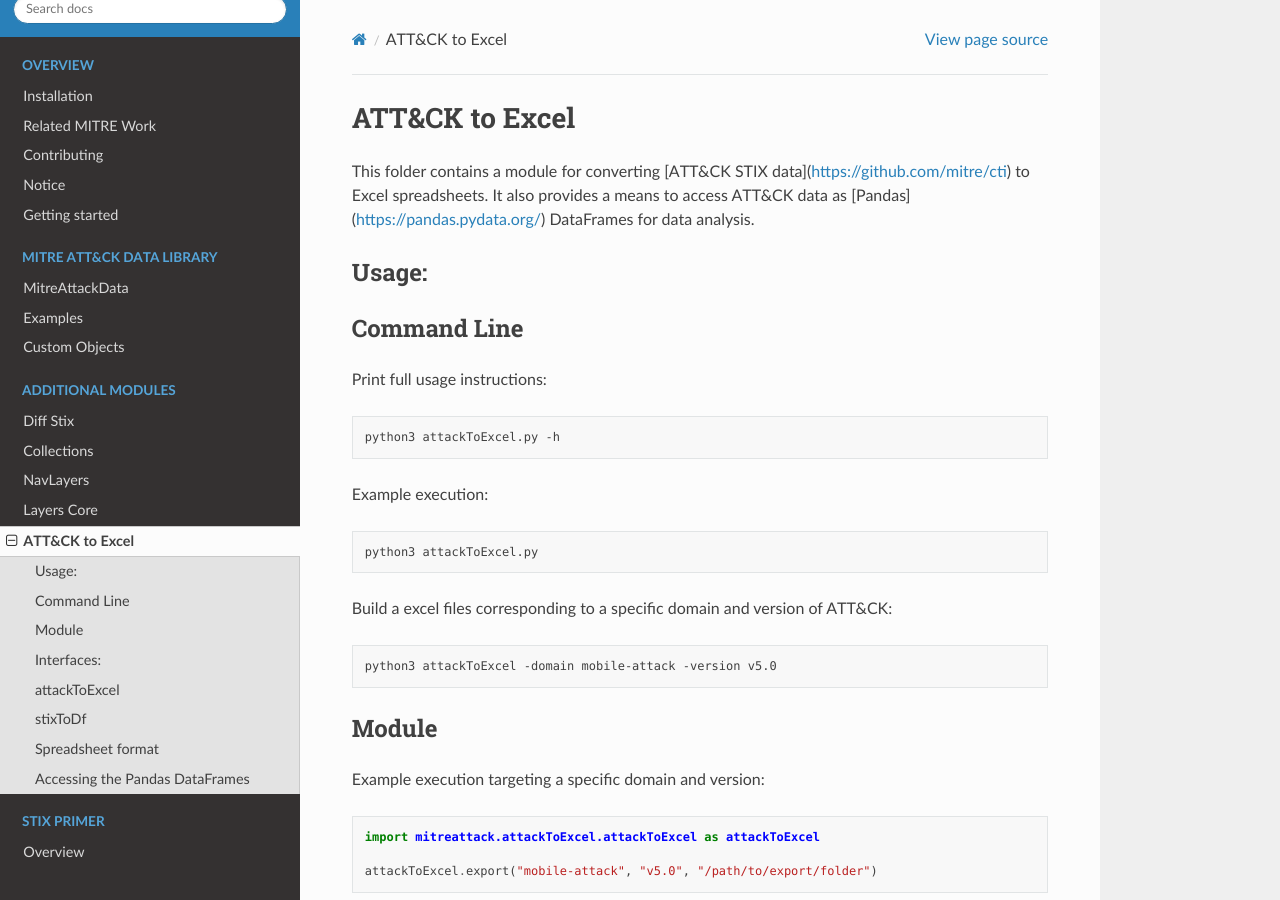
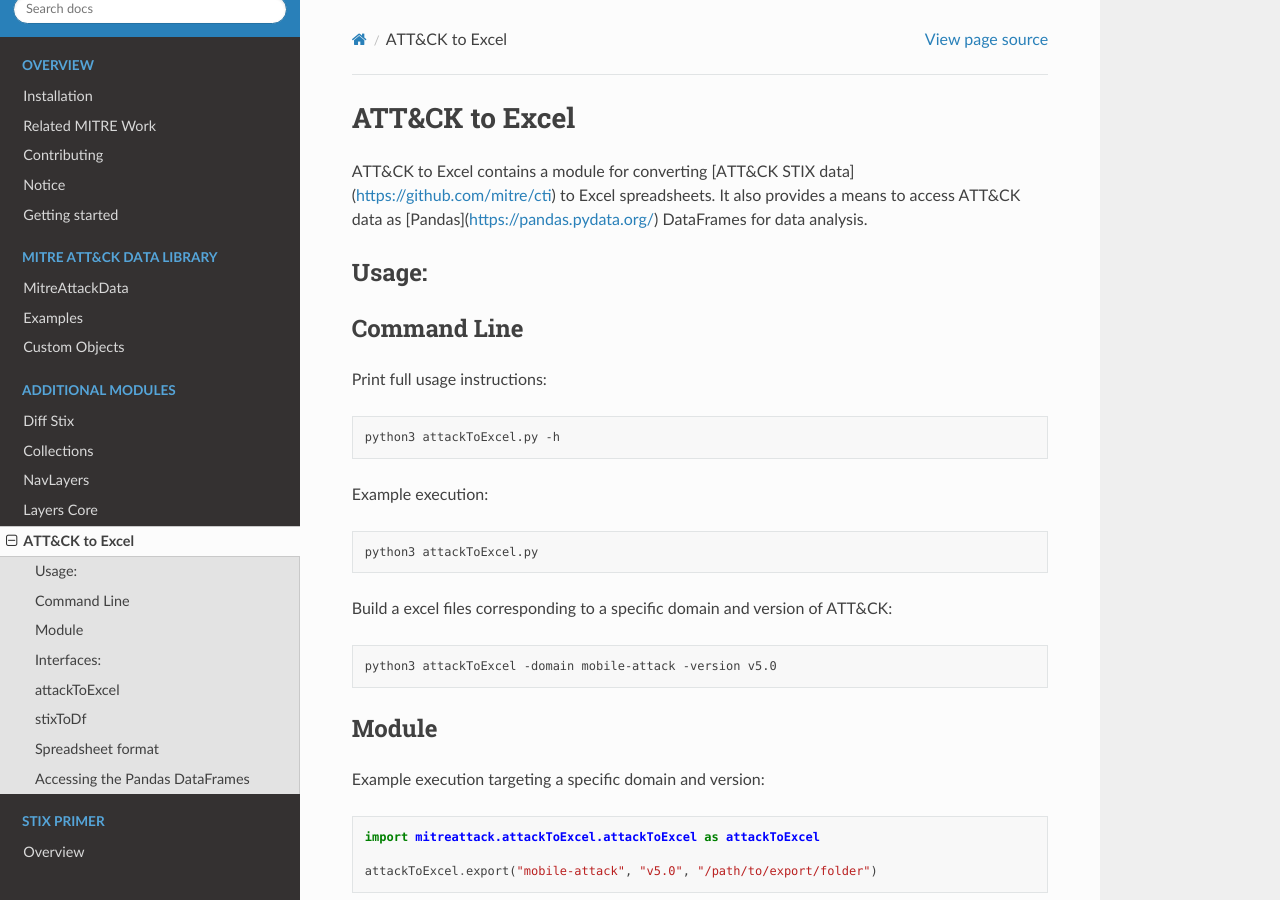
Before and after one commit to mitre-attack/mitreattack-python, a Sphinx documentation site: the page built from docs/attacktoexcel.rst, in a window 1280 px wide and 900 px high. Built offline with Sphinx 7.4.7 and the Read the Docs theme 2.0.0, drawn with Linux system fonts in a browser that asks for light colours; pages that are not in the unit, such as notebooks, are missing from menus.

Commit message:
fixing descriptions for additional modules

```diff
--- a/docs/attacktoexcel.rst
+++ b/docs/attacktoexcel.rst
@@ -1,7 +1,7 @@
 ATT&CK to Excel
 ==============================================
 
-This folder contains a module for converting [ATT&CK STIX data](https://github.com/mitre/cti) to Excel spreadsheets.
+ATT&CK to Excel contains a module for converting [ATT&CK STIX data](https://github.com/mitre/cti) to Excel spreadsheets.
 It also provides a means to access ATT&CK data as [Pandas](https://pandas.pydata.org/) DataFrames for data analysis.
 
 Usage:
--- a/docs/collections.rst
+++ b/docs/collections.rst
@@ -2,7 +2,7 @@
 Collections
 ==============================================
 
-This folder contains modules and scripts for working with ATT&CK collections.
+Collections contains modules and scripts for working with ATT&CK collections.
 Collections are sets of ATT&CK STIX objects, grouped for user convienence.
 For more information about ATT&CK collections, see the corresponding
 `ATT&CK documentation <https://github.com/center-for-threat-informed-defense/attack-workbench-frontend/blob/master/docs/collections.md#collections>`_.
--- a/docs/diffinstix.rst
+++ b/docs/diffinstix.rst
@@ -1,7 +1,7 @@
 Diff Stix
 ==============================================
 
-This folder contains a module for creating markdown, HTML, JSON and/or ATT&CK Navigator layers
+Diff Stix contains a module for creating markdown, HTML, JSON and/or ATT&CK Navigator layers
 reporting on the changes between two versions of the STIX2 bundles representing the ATT&CK content.
 Run `diff_stix -h` for full usage instructions.
 
--- a/docs/navlayers.rst
+++ b/docs/navlayers.rst
@@ -1,7 +1,7 @@
 NavLayers
 ==============================================
 
-This folder contains modules and scripts for working with ATT&CK Navigator layers.
+NavLayers contains modules and scripts for working with ATT&CK Navigator layers.
 ATT&CK Navigator Layers are a set of annotations overlaid on top of the ATT&CK Matrix.
 For more about ATT&CK Navigator layers, visit the ATT&CK Navigator repository.
 The core module allows users to load, validate, manipulate, and save ATT&CK layers.
```
